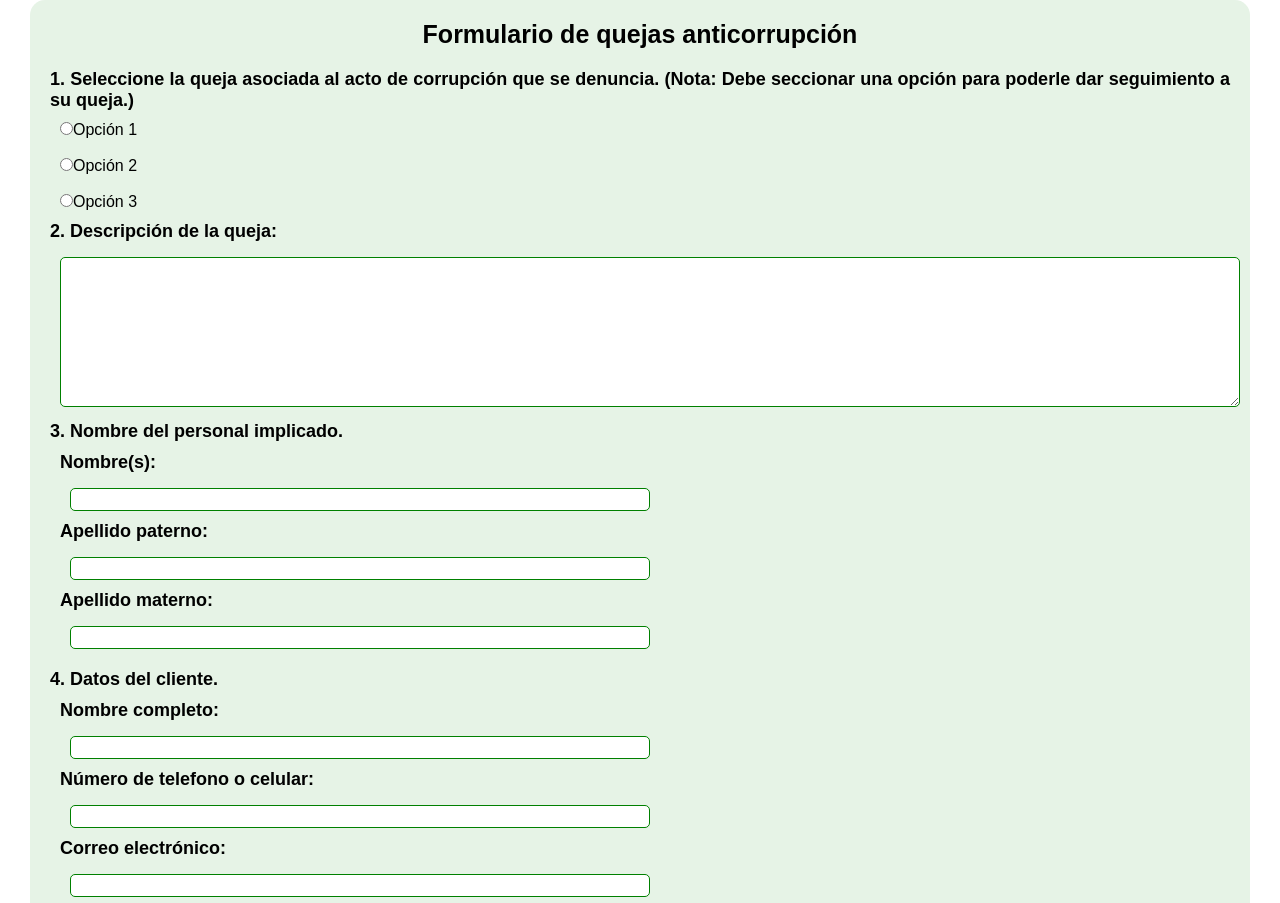
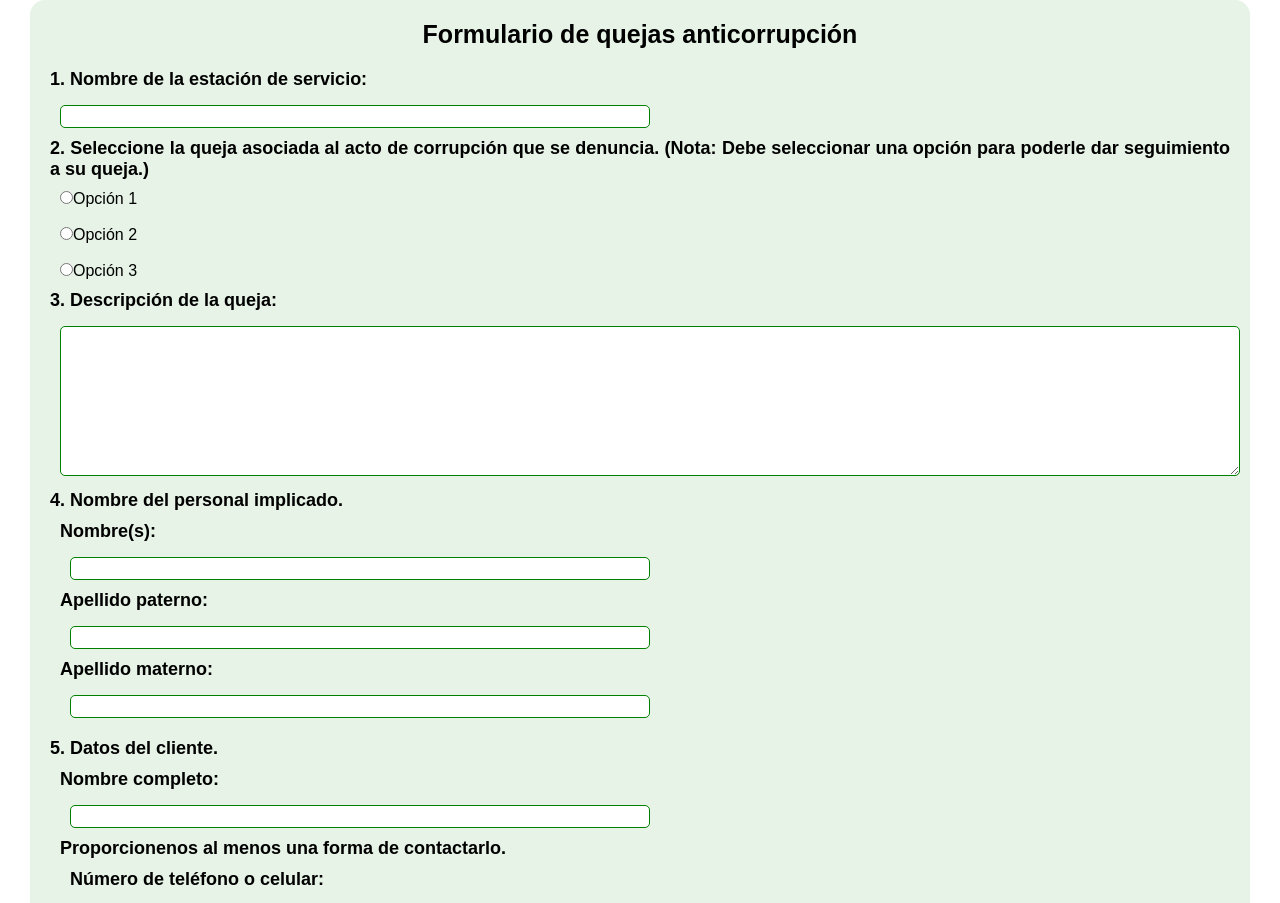
Before and after one commit to Erick140297/encuesta, a React (Vite) app: page / in a window 1280 px wide. Shown: the part 100-1003 px from the top of the page. Built offline with nearby package versions, Linux system fonts and the light colour scheme.

Commit message:
errores de diseño

```diff
--- a/src/components/Form.jsx
+++ b/src/components/Form.jsx
@@ -5,6 +5,7 @@ const Form = () => {
   const [selectedOption, setSelectedOption] = useState("");
 
   const [input, setInput] = useState({
+    station:"",
     description: "",
     name: "",
     lastName1: "",
@@ -31,6 +32,7 @@ const Form = () => {
     setSelectedOption("");
     setInput({
       ...input,
+      station:"",
       description: "",
       name: "",
       lastName1: "",
@@ -47,7 +49,14 @@ const Form = () => {
     <Container>
       <Title>Formulario de quejas anticorrupción</Title>
       <form>
-        <Question>{`1. Seleccione la queja asociada al acto de corrupción que se denuncia. (Nota: Debe seccionar una opción para poderle dar seguimiento a su queja.)`}</Question>
+        <Question>1. Nombre de la estación de servicio:</Question>
+        <InputText
+            type="text"
+            name="station"
+            value={input.station}
+            onChange={handleChange}
+          />
+        <Question>{`2. Seleccione la queja asociada al acto de corrupción que se denuncia. (Nota: Debe seleccionar una opción para poderle dar seguimiento a su queja.)`}</Question>
         <Options>
           <label>
             <input
@@ -79,13 +88,13 @@ const Form = () => {
             Opción 3
           </label>
         </Options>
-        <Question>2. Descripción de la queja:</Question>
+        <Question>3. Descripción de la queja:</Question>
         <TextArea
           name="description"
           value={input.description}
           onChange={handleChange}
         ></TextArea>
-        <Question>3. Nombre del personal implicado.</Question>
+        <Question>4. Nombre del personal implicado.</Question>
         <SubContainer>
           <Question>Nombre(s):</Question>
           <InputText
@@ -109,7 +118,7 @@ const Form = () => {
             onChange={handleChange}
           />
         </SubContainer>
-        <Question>4. Datos del cliente.</Question>
+        <Question>5. Datos del cliente.</Question>
         <SubContainer>
           <Question>Nombre completo:</Question>
           <InputText
@@ -118,7 +127,10 @@ const Form = () => {
             value={input.client}
             onChange={handleChange}
           />
-          <Question>Número de telefono o celular:</Question>
+          <Question>Proporcionenos al menos una forma de contactarlo.</Question>
+          <SubContainer>
+
+          <Question>Número de teléfono o celular:</Question>
           <InputText
             type="tel"
             name="number"
@@ -132,6 +144,7 @@ const Form = () => {
             value={input.email}
             onChange={handleChange}
           />
+          </SubContainer>
         </SubContainer>
         <Center>
           <Button onClick={(e) => onSubmit(e)}>Enviar</Button>
@@ -210,4 +223,9 @@ const Button = styled.button`
   border-radius: 5px;
   background: #46e146;
   border: 1px solid green;
+  font-size: 20px;
+
+  @media (max-width: 900px) {
+    font-size: 15px;
+  }
 `;
```
